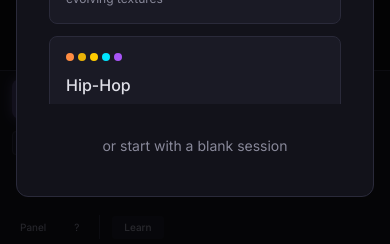
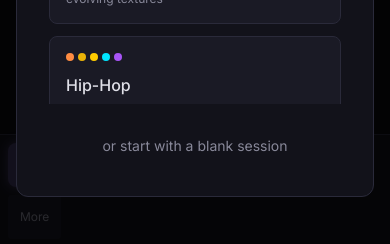
Before and after one commit to drora/strudel-synth, a React (Vite) app: page / in a window 390 px wide. Shown: the part 597-841 px from the top of the page. Built offline with nearby package versions, Linux system fonts and the light colour scheme.

Commit message:
Phase 3: TransportBar mobile thumb UX

```diff
--- a/src/components/transport/TransportBar.tsx
+++ b/src/components/transport/TransportBar.tsx
@@ -1,3 +1,4 @@
+import { useEffect, useRef, useState, useCallback } from 'react'
 import { PlayButton } from './PlayButton'
 import { BpmControl } from './BpmControl'
 import { TransportViz } from './TransportViz'
@@ -5,6 +6,9 @@ import { SampleLoadingIndicator } from './SampleLoadingIndicator'
 import { useSessionStore } from '../../store/session-store'
 import { useUIStore, QUANT_OPTIONS } from '../../store/ui-store'
 import type { Quantization } from '../../engine/live-update'
+import { liveUpdateEngine } from '../../engine/live-update'
+import { composeTracks, initEngine, evaluateCode } from '../../engine/strudel'
+import { resumeAudioContext } from '../../engine/audio-context'
 
 interface TransportBarProps {
   onToggleDocs?: () => void
@@ -14,38 +18,169 @@ interface TransportBarProps {
   isMobile?: boolean
 }
 
-export function TransportBar({ onToggleDocs, onToggleCheatsheet, onTogglePiano, onToggleRecorder, isMobile }: TransportBarProps) {
+async function startOrQueueUpdate(quant: Quantization) {
+  const state = useSessionStore.getState()
+  if (state.isPlaying) {
+    liveUpdateEngine.queueUpdate(quant, 'manual')
+    return
+  }
+  await resumeAudioContext()
+  await initEngine()
+  state.setPlaying(true)
+  liveUpdateEngine.markPlayStarted()
+  const code = composeTracks(state.tracks, state.bpm)
+  await evaluateCode(code)
+  liveUpdateEngine.markPlayStarted()
+}
+
+export function TransportBar({
+  onToggleDocs,
+  onToggleCheatsheet,
+  onTogglePiano,
+  onToggleRecorder,
+  isMobile,
+}: TransportBarProps) {
   const tracks = useSessionStore((s) => s.tracks)
+  const activeTrackId = useSessionStore((s) => s.activeTrackId)
+  const activeTrack = tracks.find((t) => t.id === activeTrackId)
   const anyLocked = tracks.some((t) => t.locked)
   const anyMuted = tracks.some((t) => t.muted)
   const defaultQuantization = useUIStore((s) => s.defaultQuantization)
   const crossfadeSwaps = useUIStore((s) => s.crossfadeSwaps)
+  const effectiveQuant = useUIStore((s) => s.getEffectiveQuantization(activeTrackId))
+  const quantShort =
+    QUANT_OPTIONS.find((o) => o.value === effectiveQuant)?.short ?? effectiveQuant
+
+  const [moreOpen, setMoreOpen] = useState(false)
+  const moreRef = useRef<HTMLDivElement>(null)
+
+  useEffect(() => {
+    if (!moreOpen) return
+    const onDoc = (e: MouseEvent) => {
+      if (moreRef.current && !moreRef.current.contains(e.target as Node)) {
+        setMoreOpen(false)
+      }
+    }
+    document.addEventListener('mousedown', onDoc)
+    return () => document.removeEventListener('mousedown', onDoc)
+  }, [moreOpen])
 
   const handleLockAll = () => useSessionStore.getState().lockAll()
 
   const handleMuteAll = () => {
     const state = useSessionStore.getState()
-    // If any muted, unmute all. Otherwise mute all.
     state.tracks.forEach((t) => {
       if (anyMuted && t.muted) state.toggleMute(t.id)
       if (!anyMuted && !t.muted) state.toggleMute(t.id)
     })
   }
 
+  const handleActiveUpdate = useCallback(async () => {
+    if (!activeTrackId) return
+    try {
+      const q = useUIStore.getState().getEffectiveQuantization(activeTrackId)
+      await startOrQueueUpdate(q)
+      useSessionStore.getState().setError(activeTrackId, null)
+    } catch (err) {
+      useSessionStore.getState().setError(
+        activeTrackId,
+        err instanceof Error ? err.message : String(err),
+      )
+    }
+  }, [activeTrackId])
+
+  const handleActiveLock = useCallback(() => {
+    if (activeTrackId) useSessionStore.getState().toggleLock(activeTrackId)
+  }, [activeTrackId])
+
+  const hit = isMobile ? 'min-h-11 min-w-11 px-3 py-2 text-xs' : 'px-2 py-1 text-xs'
+  const hitSm = isMobile ? 'min-h-11 px-3 py-2 text-xs' : 'px-2 py-1 text-[10px]'
+
+  const secondaryToggles = (
+    <>
+      <button
+        onClick={onTogglePiano}
+        className={`${hitSm} text-text-muted hover:text-accent rounded transition-colors`}
+        title="Toggle piano keyboard"
+      >
+        Keys
+      </button>
+      <button
+        onClick={onToggleRecorder}
+        className={`${hitSm} text-text-muted hover:text-accent rounded transition-colors`}
+        title="Voice recorder"
+      >
+        Rec
+      </button>
+      <button
+        onClick={onToggleDocs}
+        className={`${hitSm} text-text-muted hover:text-accent rounded transition-colors`}
+        title="Toggle right panel"
+      >
+        Panel
+      </button>
+      <button
+        onClick={onToggleCheatsheet}
+        className={`${hitSm} text-text-muted hover:text-accent rounded transition-colors`}
+        title="Cheatsheet (Cmd+/)"
+      >
+        ?
+      </button>
+      <button
+        onClick={() => useUIStore.getState().setAppMode('learn')}
+        className={`${hitSm} font-medium text-text-muted hover:text-accent bg-bg-elevated hover:bg-accent/10 rounded transition-colors`}
+        title="Switch to Learn Mode"
+      >
+        Learn
+      </button>
+    </>
+  )
+
   return (
-    <div className={`flex items-center gap-3 px-3 bg-bg-surface border-t border-border ${
-      isMobile ? 'flex-wrap py-2 gap-2' : 'h-14 gap-4 px-4'
-    }`}>
-      {/* Play / Stop */}
-      <PlayButton />
+    <div
+      className={`flex items-center bg-bg-surface border-t border-border shrink-0 ${
+        isMobile ? 'flex-wrap gap-2 px-2 py-2' : 'h-14 gap-4 px-4'
+      }`}
+    >
+      {/* Play / Stop — primary thumb target */}
+      <PlayButton large={!!isMobile} />
 
       {/* BPM */}
-      <BpmControl />
+      <BpmControl compact={!!isMobile} />
 
-      {/* Separator */}
-      <div className="w-px h-6 bg-border" />
+      {!isMobile && <div className="w-px h-6 bg-border" />}
 
-      {/* Global track controls */}
+      {/* Mobile thumb primaries: Update + Lock for active track */}
+      {isMobile && (
+        <>
+          <button
+            type="button"
+            disabled={!activeTrack}
+            onClick={() => void handleActiveUpdate()}
+            className={`${hit} font-medium rounded transition-colors disabled:opacity-40 bg-accent/20 text-accent`}
+            title={`Update active track (${effectiveQuant})`}
+          >
+            Update ·{quantShort}
+          </button>
+          <button
+            type="button"
+            disabled={!activeTrack}
+            onClick={handleActiveLock}
+            className={`${hit} rounded transition-colors disabled:opacity-40 flex items-center justify-center ${
+              activeTrack?.locked
+                ? 'bg-accent/30 text-accent'
+                : 'bg-bg-elevated text-text-muted'
+            }`}
+            title="Lock / unlock active track"
+          >
+            {activeTrack?.locked ? '🔒' : '🔓'}
+          </button>
+        </>
+      )}
+
+      {/* Desktop: Lock All / Mute All / Quant / Crossfade stub */}
+      {!isMobile && (
+        <>
           <button
             onClick={handleLockAll}
             className={`px-2 py-1 text-xs rounded transition-colors flex items-center gap-1 ${
@@ -70,7 +205,6 @@ export function TransportBar({ onToggleDocs, onToggleCheatsheet, onTogglePiano,
             {anyMuted ? 'Unmute All' : 'Mute All'}
           </button>
 
-      {/* Global default quantization (persisted via ui-store) */}
           <label
             className="flex items-center gap-1 text-[10px] text-text-muted"
             title="Default quantization for Update / Lock / hotkeys"
@@ -105,56 +239,137 @@ export function TransportBar({ onToggleDocs, onToggleCheatsheet, onTogglePiano,
           >
             Crossfade{crossfadeSwaps ? ' on' : ''}
           </button>
+        </>
+      )}
 
       {/* Sample loading progress */}
       <SampleLoadingIndicator />
 
       {/* Beat visualizer + track dots */}
-      <div className="flex-1 flex items-center justify-center">
+      <div className={`flex-1 flex items-center justify-center ${isMobile ? 'min-w-[4rem]' : ''}`}>
         <TransportViz />
       </div>
 
-      {/* Panel toggles */}
+      {/* Desktop secondary toggles inline; mobile → More menu */}
+      {isMobile ? (
+        <div className="relative" ref={moreRef}>
           <button
-        onClick={onTogglePiano}
-        className="px-2 py-1 text-[10px] text-text-muted hover:text-accent rounded transition-colors"
-        title="Toggle piano keyboard"
+            type="button"
+            onClick={() => setMoreOpen((o) => !o)}
+            className={`${hit} rounded bg-bg-elevated text-text-muted hover:text-text`}
+            aria-haspopup="menu"
+            aria-expanded={moreOpen}
+            title="More controls"
+          >
+            More
+          </button>
+          {moreOpen && (
+            <div
+              role="menu"
+              className="absolute right-0 bottom-full mb-2 z-50 min-w-[12rem] rounded-xl border border-border bg-bg-surface shadow-2xl py-2"
+            >
+              <div className="px-3 py-1 text-[9px] uppercase tracking-wider text-text-muted">
+                Jam
+              </div>
+              <button
+                role="menuitem"
+                className="w-full text-left px-3 py-2.5 text-sm hover:bg-accent/15 text-text"
+                onClick={() => {
+                  handleLockAll()
+                  setMoreOpen(false)
+                }}
+              >
+                {anyLocked ? 'Unlock All' : 'Lock All'}
+              </button>
+              <button
+                role="menuitem"
+                className="w-full text-left px-3 py-2.5 text-sm hover:bg-accent/15 text-text"
+                onClick={() => {
+                  handleMuteAll()
+                  setMoreOpen(false)
+                }}
+              >
+                {anyMuted ? 'Unmute All' : 'Mute All'}
+              </button>
+              <div className="px-3 py-2 flex items-center gap-2 text-sm text-text-muted">
+                <span>Quant</span>
+                <select
+                  value={defaultQuantization}
+                  onChange={(e) =>
+                    useUIStore.getState().setDefaultQuantization(e.target.value as Quantization)
+                  }
+                  className="flex-1 bg-bg-elevated text-text text-sm rounded px-2 py-1.5 border border-border min-h-11"
+                >
+                  {QUANT_OPTIONS.map((o) => (
+                    <option key={o.value} value={o.value}>
+                      {o.label}
+                    </option>
+                  ))}
+                </select>
+              </div>
+              <div className="border-t border-border my-1" />
+              <div className="px-3 py-1 text-[9px] uppercase tracking-wider text-text-muted">
+                Panels
+              </div>
+              <button
+                role="menuitem"
+                className="w-full text-left px-3 py-2.5 text-sm hover:bg-accent/15 text-text"
+                onClick={() => {
+                  onTogglePiano?.()
+                  setMoreOpen(false)
+                }}
               >
                 Keys
               </button>
               <button
-        onClick={onToggleRecorder}
-        className="px-2 py-1 text-[10px] text-text-muted hover:text-accent rounded transition-colors"
-        title="Voice recorder"
+                role="menuitem"
+                className="w-full text-left px-3 py-2.5 text-sm hover:bg-accent/15 text-text"
+                onClick={() => {
+                  onToggleRecorder?.()
+                  setMoreOpen(false)
+                }}
               >
                 Rec
               </button>
               <button
-        onClick={onToggleDocs}
-        className="px-2 py-1 text-[10px] text-text-muted hover:text-accent rounded transition-colors"
-        title="Toggle right panel"
+                role="menuitem"
+                className="w-full text-left px-3 py-2.5 text-sm hover:bg-accent/15 text-text"
+                onClick={() => {
+                  onToggleDocs?.()
+                  setMoreOpen(false)
+                }}
               >
-        Panel
+                Panel / FX
               </button>
               <button
-        onClick={onToggleCheatsheet}
-        className="px-2 py-1 text-[10px] text-text-muted hover:text-accent rounded transition-colors"
-        title="Cheatsheet (Cmd+/)"
+                role="menuitem"
+                className="w-full text-left px-3 py-2.5 text-sm hover:bg-accent/15 text-text"
+                onClick={() => {
+                  onToggleCheatsheet?.()
+                  setMoreOpen(false)
+                }}
               >
-        ?
+                Cheatsheet (?)
               </button>
-
-      {/* Separator */}
-      <div className="w-px h-6 bg-border" />
-
-      {/* Learn mode switch */}
+              <div className="border-t border-border my-1" />
               <button
-        onClick={() => useUIStore.getState().setAppMode('learn')}
-        className="px-3 py-1 text-[10px] font-medium text-text-muted hover:text-accent bg-bg-elevated hover:bg-accent/10 rounded transition-colors"
-        title="Switch to Learn Mode"
+                role="menuitem"
+                className="w-full text-left px-3 py-2.5 text-sm hover:bg-accent/15 text-accent font-medium"
+                onClick={() => {
+                  useUIStore.getState().setAppMode('learn')
+                  setMoreOpen(false)
+                }}
               >
                 Learn
               </button>
             </div>
+          )}
+        </div>
+      ) : (
+        <>
+          {secondaryToggles}
+        </>
+      )}
+    </div>
   )
 }
```
Lines whose indentation alone changed are shown as unchanged.
